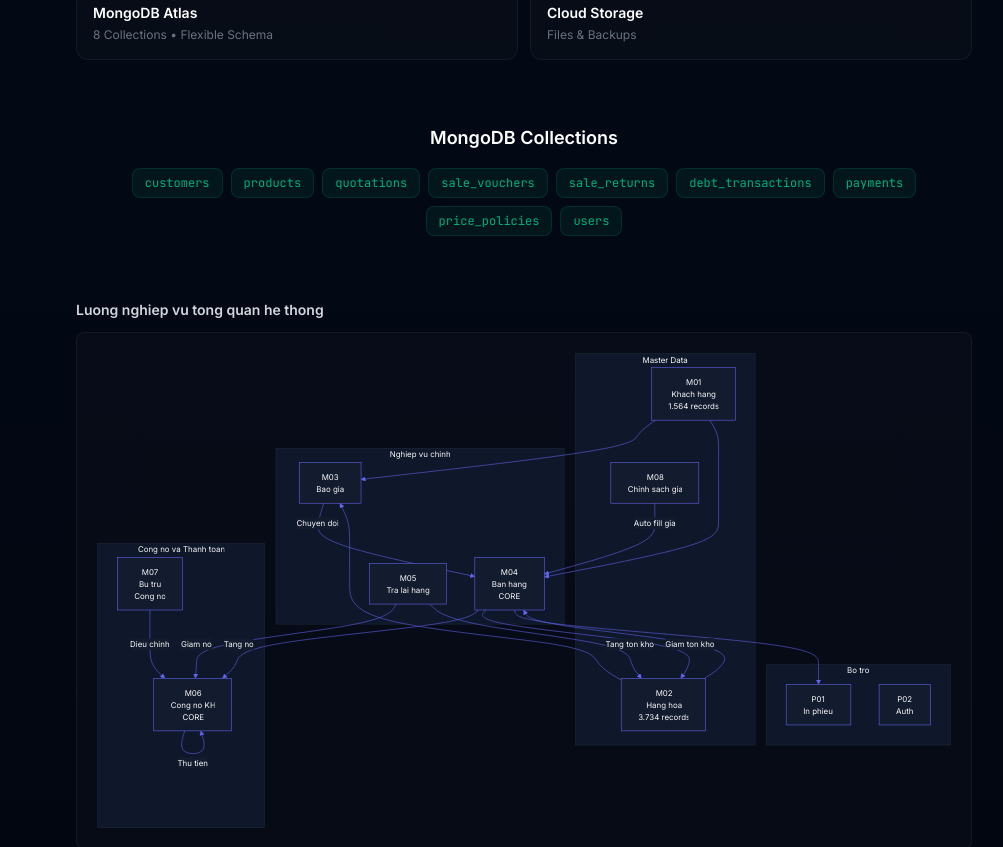
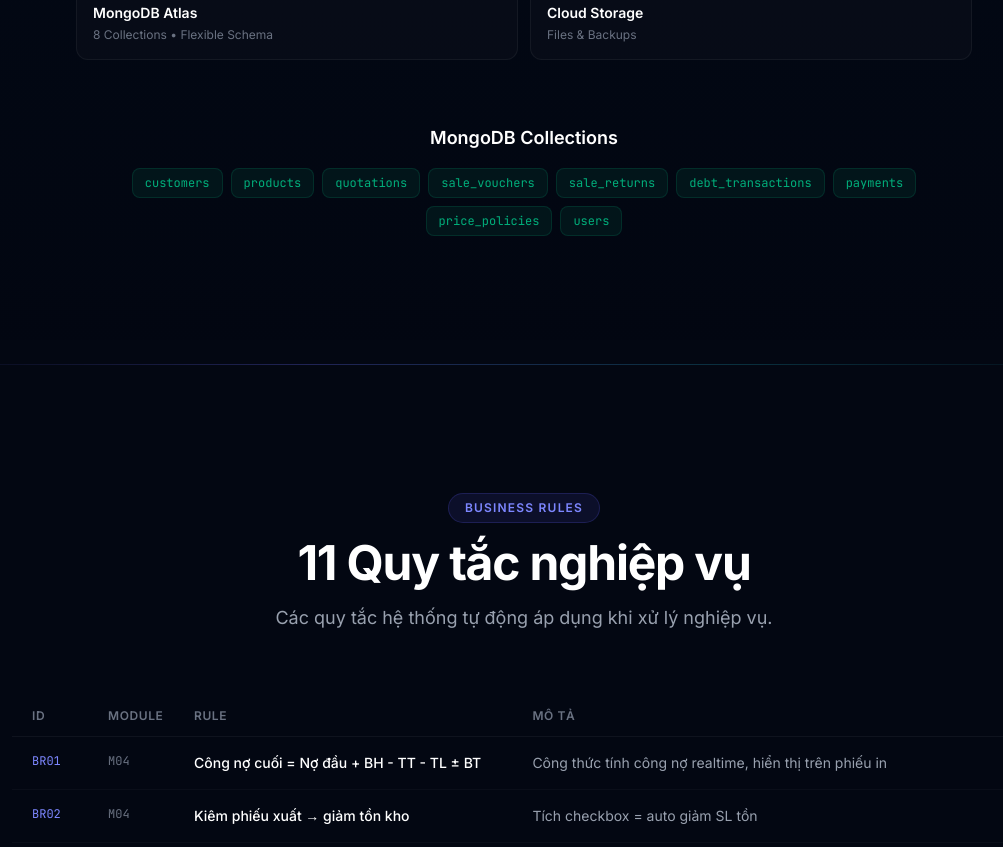
Before and after one commit to quochuy2k3/web-info, a Next.js app: page / in a window 1280 px wide. Shown: the part 5251-6098 px from the top of the page, without its empty margins (116-1119 px from the left). Built offline with nearby package versions, Linux system fonts and the light colour scheme.

Commit message:
Fix Mermaid rendering: dynamic import + remove system diagram
- Dynamic import mermaid inside useEffect (fixes SSR crash on static export)
- Remove ugly system overview diagram from architecture section
- Initialize mermaid only once with flag
- Better error handling (show raw code as fallback)

```diff
--- a/components/sections/architecture.tsx
+++ b/components/sections/architecture.tsx
@@ -3,8 +3,6 @@
 import { motion } from 'framer-motion'
 import { sectionIds } from '@/lib/utils'
 import { SectionHeader } from '@/components/ui/section-header'
-import { MermaidDiagram } from '@/components/ui/mermaid-diagram'
-import { moduleDiagrams } from '@/data/module-diagrams'
 import { ScrollReveal } from '@/components/ui/scroll-reveal'
 
 const layers = [
@@ -114,20 +112,6 @@ export function Architecture() {
             </div>
           </div>
         </ScrollReveal>
-        {/* System Flow Diagram */}
-        {moduleDiagrams.system && (
-          <ScrollReveal delay={0.5}>
-            <div className="mt-16 max-w-4xl mx-auto">
-              {moduleDiagrams.system.map((diagram, i) => (
-                <MermaidDiagram
-                  key={i}
-                  chart={diagram.chart}
-                  title={diagram.title}
-                />
-              ))}
-            </div>
-          </ScrollReveal>
-        )}
       </div>
     </section>
   )
--- a/components/ui/mermaid-diagram.tsx
+++ b/components/ui/mermaid-diagram.tsx
@@ -1,8 +1,28 @@
 'use client'
 
 import { useEffect, useRef, useState } from 'react'
-import mermaid from 'mermaid'
 
+interface MermaidDiagramProps {
+  chart: string
+  title?: string
+  className?: string
+}
+
+let mermaidInitialized = false
+
+export function MermaidDiagram({ chart, title, className }: MermaidDiagramProps) {
+  const containerRef = useRef<HTMLDivElement>(null)
+  const [rendered, setRendered] = useState(false)
+  const idRef = useRef(`mermaid-${Math.random().toString(36).slice(2, 9)}`)
+
+  useEffect(() => {
+    const renderChart = async () => {
+      if (!containerRef.current) return
+
+      try {
+        const mermaid = (await import('mermaid')).default
+
+        if (!mermaidInitialized) {
           mermaid.initialize({
             startOnLoad: false,
             theme: 'dark',
@@ -34,22 +54,8 @@ mermaid.initialize({
               noteBkgColor: '#1E293B',
               noteTextColor: '#F9FAFB',
               noteBorderColor: '#6366F1',
-    sectionBkgColor: '#131B2E',
-    altSectionBkgColor: '#0F172A',
-    sectionBkgColor2: '#1E293B',
-    taskBkgColor: '#4F46E5',
-    taskTextColor: '#F9FAFB',
-    taskBorderColor: '#6366F1',
-    activeTaskBkgColor: '#6366F1',
-    activeTaskBorderColor: '#818CF8',
-    gridColor: '#1E293B',
-    doneTaskBkgColor: '#10B981',
-    doneTaskBorderColor: '#34D399',
-    critBkgColor: '#EF4444',
-    critBorderColor: '#F87171',
-    todayLineColor: '#22D3EE',
               fontFamily: 'Inter, system-ui, sans-serif',
-    fontSize: '14px',
+              fontSize: '13px',
             },
             flowchart: {
               htmlLabels: true,
@@ -59,50 +65,32 @@ mermaid.initialize({
             sequence: {
               diagramMarginX: 10,
               diagramMarginY: 10,
-    actorMargin: 60,
-    width: 150,
-    height: 50,
-    boxMargin: 10,
-    boxTextMargin: 5,
-    noteMargin: 10,
-    messageMargin: 35,
+              actorMargin: 50,
+              width: 140,
+              height: 45,
+              boxMargin: 8,
+              boxTextMargin: 4,
+              noteMargin: 8,
+              messageMargin: 30,
               mirrorActors: true,
             },
-  er: {
-    layoutDirection: 'TB',
-    minEntityWidth: 100,
-    minEntityHeight: 75,
-    entityPadding: 15,
-    fontSize: 12,
-  },
           })
-
-interface MermaidDiagramProps {
-  chart: string
-  title?: string
-  className?: string
+          mermaidInitialized = true
         }
 
-export function MermaidDiagram({ chart, title, className }: MermaidDiagramProps) {
-  const containerRef = useRef<HTMLDivElement>(null)
-  const [rendered, setRendered] = useState(false)
-  const idRef = useRef(`mermaid-${Math.random().toString(36).slice(2, 9)}`)
-
-  useEffect(() => {
-    const renderChart = async () => {
-      if (!containerRef.current) return
-      try {
         const { svg } = await mermaid.render(idRef.current, chart)
         if (containerRef.current) {
           containerRef.current.innerHTML = svg
           setRendered(true)
         }
-      } catch {
+      } catch (err) {
+        console.error('Mermaid render error:', err)
         if (containerRef.current) {
-          containerRef.current.innerHTML = `<pre class="text-xs text-red-400 p-4">${chart}</pre>`
+          containerRef.current.innerHTML = `<pre class="text-xs text-gray-500 p-4 whitespace-pre-wrap">${chart}</pre>`
         }
       }
     }
+
     renderChart()
   }, [chart])
 
@@ -113,7 +101,7 @@ export function MermaidDiagram({ chart, title, className }: MermaidDiagramProps)
       )}
       <div
         ref={containerRef}
-        className={`overflow-x-auto rounded-lg bg-white/[0.02] border border-white/5 p-4 transition-opacity duration-300 ${
+        className={`overflow-x-auto rounded-lg bg-white/[0.02] border border-white/5 p-4 sm:p-6 transition-opacity duration-300 ${
           rendered ? 'opacity-100' : 'opacity-50'
         } [&_svg]:mx-auto [&_svg]:max-w-full`}
       />
--- a/data/module-diagrams.ts
+++ b/data/module-diagrams.ts
@@ -264,45 +264,4 @@ export const moduleDiagrams: Record<string, { title: string; chart: string }[]>
     },
   ],
 
-  system: [
-    {
-      title: 'Luong nghiep vu tong quan he thong',
-      chart: `flowchart TD
-  subgraph master ["Master Data"]
-    KH["M01\nKhach hang\n1.564 records"]
-    HH["M02\nHang hoa\n3.734 records"]
-    CS["M08\nChinh sach gia"]
-  end
-
-  subgraph core ["Nghiep vu chinh"]
-    BG["M03\nBao gia"]
-    BH["M04\nBan hang\nCORE"]
-    TL["M05\nTra lai hang"]
-  end
-
-  subgraph debt ["Cong no va Thanh toan"]
-    CN["M06\nCong no KH\nCORE"]
-    BuTru["M07\nBu tru\nCong no"]
-  end
-
-  subgraph support ["Bo tro"]
-    IN["P01\nIn phieu"]
-    AU["P02\nAuth"]
-  end
-
-  KH --> BG
-  KH --> BH
-  HH --> BG
-  HH --> BH
-  CS -->|Auto fill gia| BH
-  BG -->|Chuyen doi| BH
-  BH -->|Tang no| CN
-  BH -->|Giam ton kho| HH
-  TL -->|Giam no| CN
-  TL -->|Tang ton kho| HH
-  BuTru -->|Dieu chinh| CN
-  BH --> IN
-  CN -->|Thu tien| CN`,
-    },
-  ],
 }
```
Lines whose indentation alone changed are shown as unchanged.
